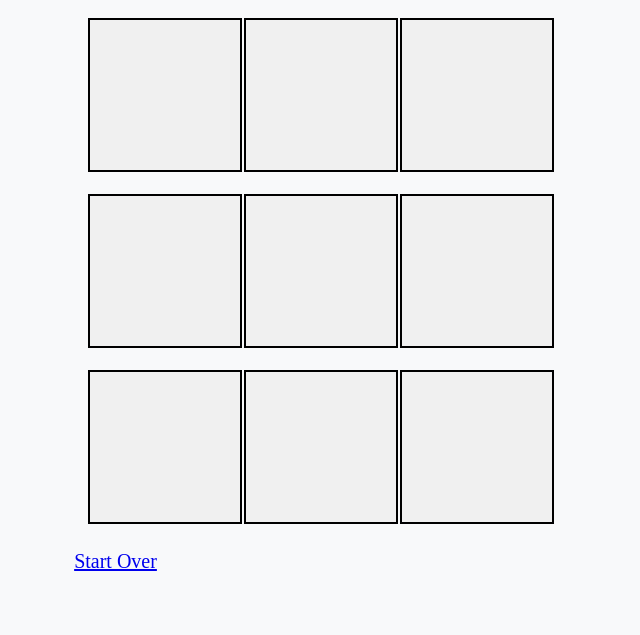
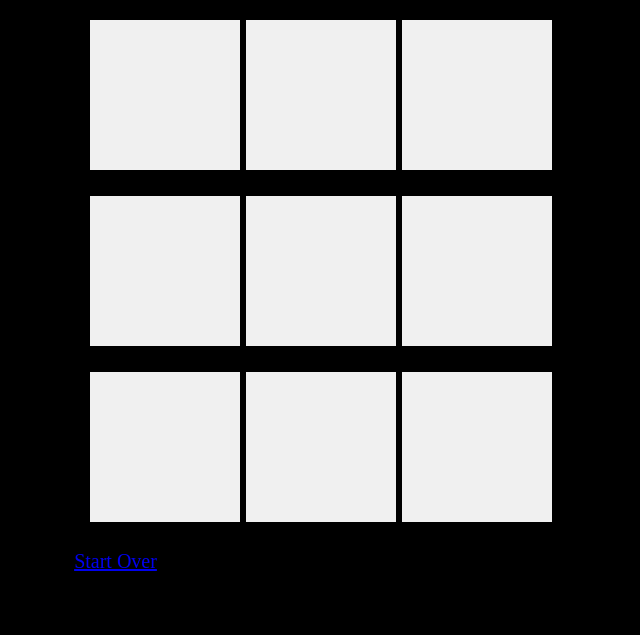
Before and after one commit to jaismeen2907/tictacgame, a plain HTML site: page index.html in a window 1280 px wide. Shown: the part 165-800 px from the top of the page, without its empty margins (319-959 px from the left). Drawn offline with nearby package versions, Linux system fonts and the light colour scheme.

Commit message:
Update style.css

```diff
--- a/style.css
+++ b/style.css
@@ -5,7 +5,7 @@ body {
     align-items: center;
     min-height: 100vh;
     margin: 0;
-    background-color: #f8f9fa; /* Light background for the entire page */
+    background-color: black; /* Light background for the entire page */
   }
 
   .col-xs-4 {
```
